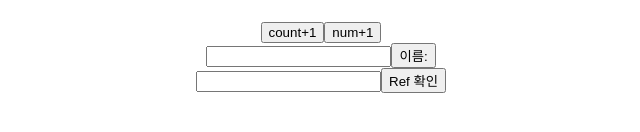
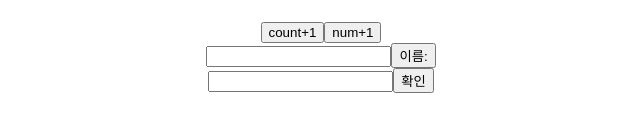
Before and after one commit to sjerry-kim/-Study-Academy_React, a React (Create React App) app in the folder react-hook/: page / in a window 1280 px wide. Shown: the part 514-646 px from the top of the page, without its empty margins (319-959 px from the left). Built offline with nearby package versions, Linux system fonts and the light colour scheme.

Commit message:
221019_4th_Commit

```diff
--- a/react-hook/src/components/RefComp.jsx
+++ b/react-hook/src/components/RefComp.jsx
@@ -11,7 +11,7 @@ const RefComp = () => {
         console.log(inputRef)
         inputRef.current.style.backgroundColor = "pink"; // 접근 시 current로 접근
       }}>
-        Ref 확인
+        확인
       </button>
     </div>
   );
```
